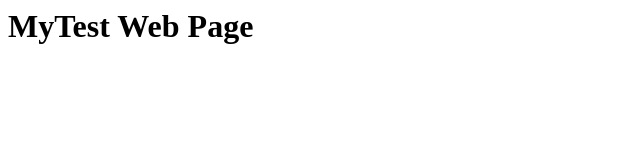
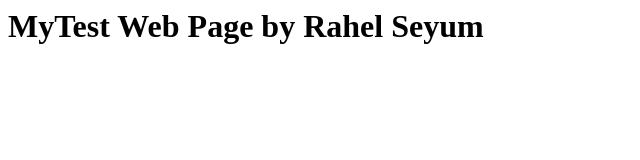
Before and after one commit to rseyum/simple-web, a plain HTML site: page index.html in a window 1280 px wide. Shown: the whole page, without its empty margins (0-640 px from the left). Drawn offline with Linux system fonts and the light colour scheme.

Commit message:
Update index.html

```diff
--- a/index.html
+++ b/index.html
@@ -1 +1 @@
-<h1>MyTest Web Page</h1>
+<h1>MyTest Web Page by Rahel Seyum</h1>
```
